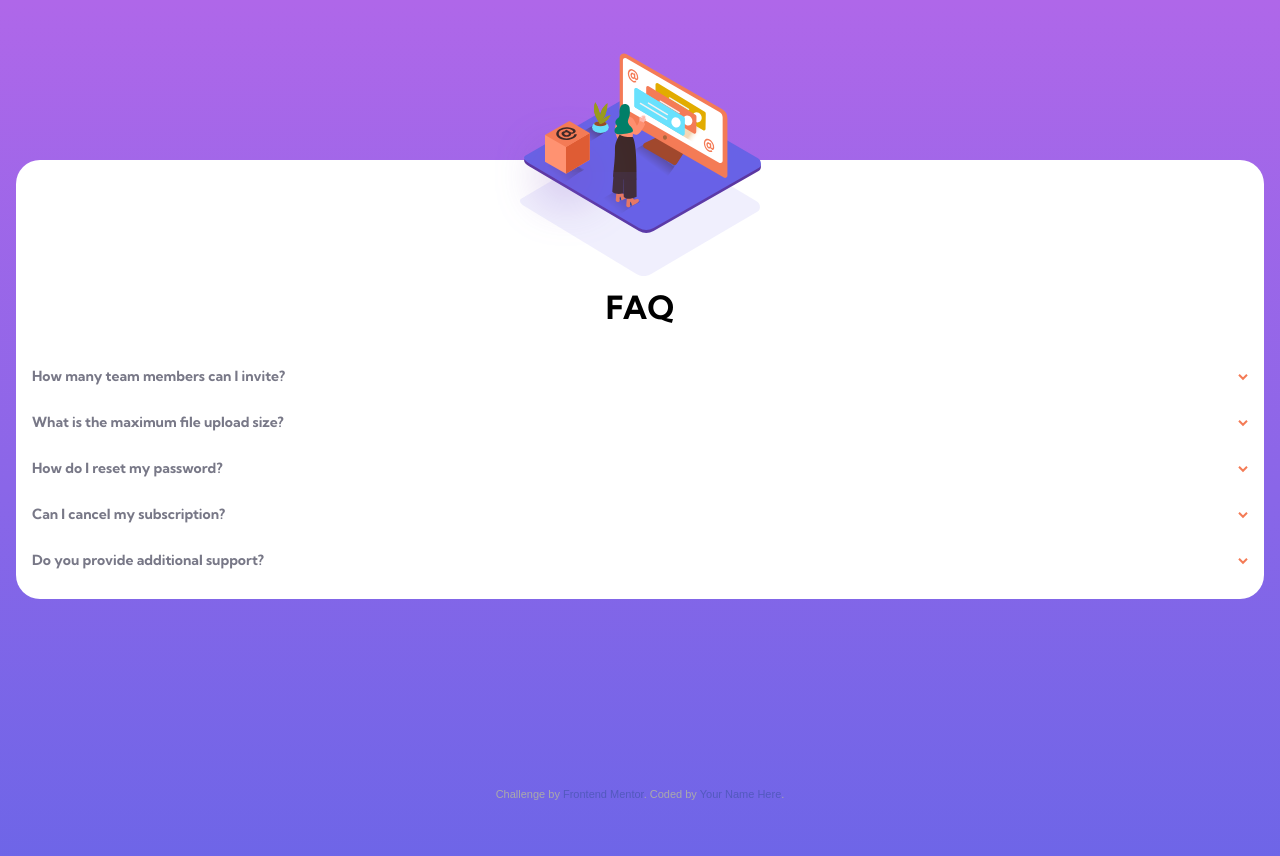
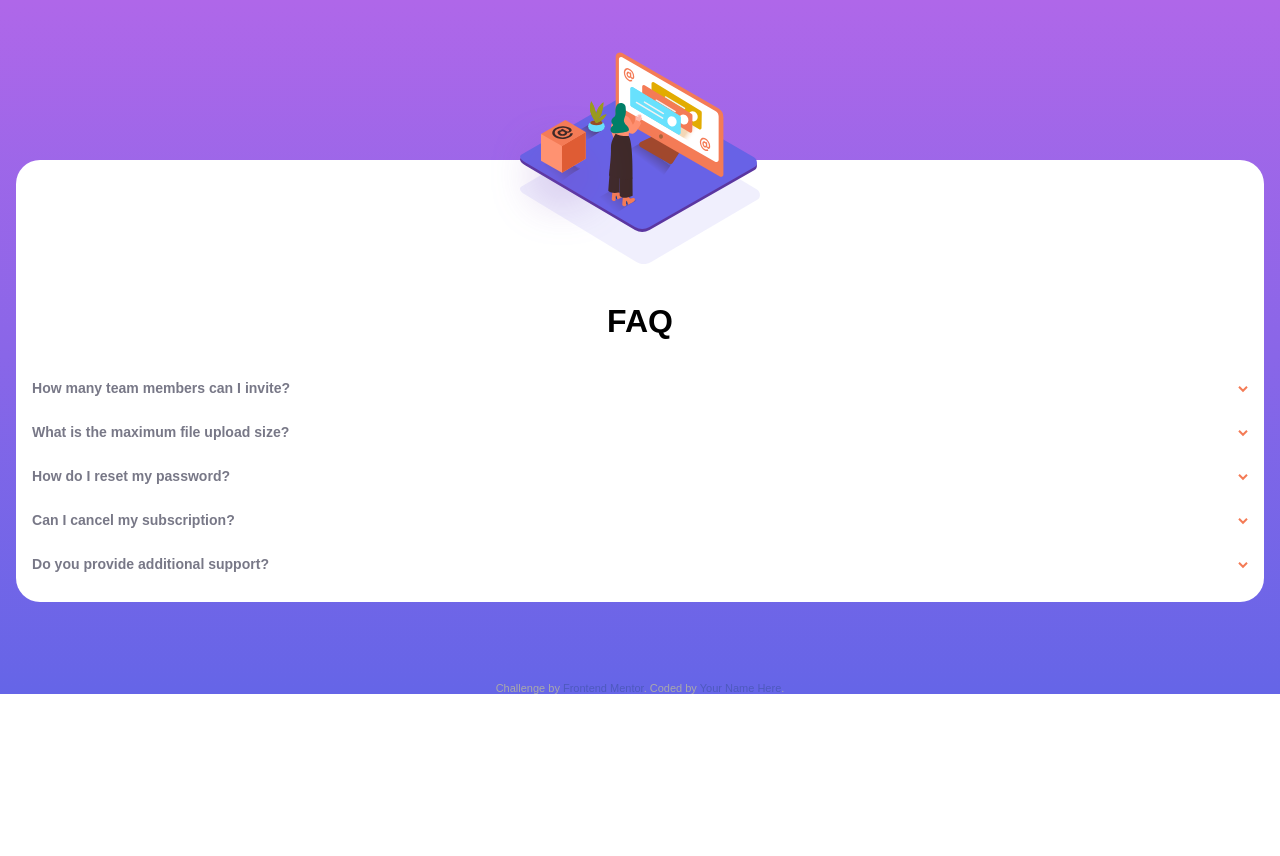
Before and after one commit to edgarfb/faq-accordion-card, a website: page index.html in a window 1280 px wide. After the commit the page ends 800 px from the top, so only its background shows below. Drawn offline with Linux system fonts and the light colour scheme.

Commit message:
I'm refactor the js file and html file and I changed clases on my stayles

```diff
--- a/btn.js
+++ b/btn.js
@@ -2,20 +2,21 @@
 
     let
         d = document,
+        cardFaqBox = Array.from(d.getElementsByClassName('card-faq-box'));
         btn = Array.from(d.getElementsByClassName('btn')),
-        p = Array.from(d.getElementsByClassName('info-hidden'));
+        p = Array.from(d.getElementsByClassName('info-hidden')),
+        faqTitle = Array.from(d.getElementsByClassName('faq-title'));
+
+    cardFaqBox.forEach(function faqEvent(el) {
+        el.addEventListener('click', function faqClick() {
+            //It return the index of the cardFaqBox clicked that will I use to show the <p> hidden and switch the arrow up and down
+            let i = cardFaqBox.indexOf(el);
+            btn[i].classList.toggle('btn-up');
+            p[i].classList.remove('p-hide');
+            p[i].classList.toggle('info-show');
+            faqTitle[i].classList.toggle('title-selected');
+        });
+    })
 
 
-        console.log(btn);
-
-    btn.forEach(el => {
-        el.addEventListener('click', function btnClick() {
-            //It return the index of the btn clicked that will I use to show the <p> hidden
-            let i = btn.indexOf(el);
-            el.classList.toggle('btn-up');
-            p[i].classList.remove('p-hide');
-            p[i].classList.toggle('info-show');
-        })
-    });
-
 })()
--- a/index.html
+++ b/index.html
@@ -1,68 +1,38 @@
 <!DOCTYPE html>
 <html lang="en">
-
 <head>
   <meta charset="UTF-8">
-  <meta name="viewport" content="width=device-width, initial-scale=1.0">
-  <!-- displays site properly based on user's device -->
+  <meta name="viewport" content="width=device-width, initial-scale=1.0"> <!-- displays site properly based on user's device -->
 
   <link rel="icon" type="image/png" sizes="32x32" href="./images/favicon-32x32.png">
-  <link rel="preconnect" href="https://fonts.gstatic.com">
-<link href="https://fonts.googleapis.com/css2?family=Kumbh+Sans:wght@400;700&display=swap" rel="stylesheet">
-  <link rel="stylesheet" href="./styles.css">
 
   <title>Frontend Mentor | FAQ Accordion Card</title>
+  <link rel="stylesheet" href="./styles.css">
 
   <!-- Feel free to remove these styles or customise in your own stylesheet 👍 -->
   <style>
-    .attribution {
-      font-size: 11px;
-      text-align: center;
-    }
-
-    .attribution a {
-      color: hsl(228, 45%, 44%);
-    }
+    .attribution { font-size: 11px; text-align: center; }
+    .attribution a { color: hsl(228, 45%, 44%); }
   </style>
 </head>
+<body>
 
-<body>
   <div class="container">
-    <div class="main-img main-img-lg">
-
-
-      <figure class="img-woman-box">
-        <img class="img-woman" src="./images/illustration-woman-online-mobile.svg" alt="woman">
-        <!-- <img class="img-woman-lg" src="./images/illustration-woman-online-desktop.svg" alt="woman"> -->
+    <div class="faq-container">
+      <div class="woman-box">
+        <figure class="bg-pattern">
+          <img src="./images/bg-pattern-mobile.svg" alt="Background pattern for mobile device">
+          <!-- <img class="bg-pattern-desk" src="./images/bg-pattern-desktop.svg" alt="Background pattern for desktop device"> -->
         </figure>
-      <figure class="img-bg-box">
-          <img class="img-bg" src="./images/bg-pattern-mobile.svg" alt="background image">
-          <!-- <img class="img-bg-lg" src="./images/bg-pattern-desktop.svg" alt="background image large"> -->
+        <figure class="woman-img">
+          <img src="./images/illustration-woman-online-mobile.svg" alt="woman image for mobile divece">
+          <!-- <img src="./images/illustration-woman-online-desktop.svg" alt="woman image for desktop devise"> -->
         </figure>
         <figure class="img-box">
-        <!-- <img src="./images/illustration-box-desktop.svg" alt="box"> -->
+          <!-- <img src="./images/illustration-box-desktop.svg" alt="A box ilustration for desktop device"> -->
         </figure>
-
       </div>
 
-
-
-    <!-- .main-img, .sec-img {
-      display: flex;
-      justify-content: center;
-      .img-woman {
-          position: absolute;
-          z-index: 10;
-          top: 11%;
-          margin-right: 30px;
-      }
-      .img-bg {
-          position: absolute;
-          z-index: 9;
-          top: 24%;
-          margin-right: 40pxs;
-      }
-  } -->
       <div class="card-container">
 
         <div class="card-container-lg">
@@ -73,7 +43,7 @@
           <div class="card-faq-box">
 
             <div class="card-faq-title">
-            <h3>How many team members can I invite?</h3>
+              <h3 class="faq-title">How many team members can I invite?</h3>
               <button class="btn">
                 <img src="./images/icon-arrow-down.svg" alt="arroy down">
               </button>
@@ -85,7 +55,7 @@
 
           <div class="card-faq-box">
             <div class="card-faq-title">
-            <h3>What is the maximum file upload size?</h3>
+              <h3 class="faq-title">What is the maximum file upload size?</h3>
               <button class="btn">
                 <img src="./images/icon-arrow-down.svg" alt="arroy down">
               </button>
@@ -95,7 +65,7 @@
 
           <div class="card-faq-box">
             <div class="card-faq-title">
-            <h3>How do I reset my password?</h3>
+              <h3 class="faq-title">How do I reset my password?</h3>
               <button class="btn">
                 <img src="./images/icon-arrow-down.svg" alt="arroy down">
               </button>
@@ -108,7 +78,7 @@
 
           <div class="card-faq-box">
             <div class="card-faq-title">
-            <h3>Can I cancel my subscription?</h3>
+              <h3 class="faq-title">Can I cancel my subscription?</h3>
               <button class="btn">
                 <img src="./images/icon-arrow-down.svg" alt="arroy down">
               </button>
@@ -118,7 +88,7 @@
 
           <div class="card-faq-box">
             <div class="card-faq-title">
-            <h3>Do you provide additional support?</h3>
+              <h3 class="faq-title">Do you provide additional support?</h3>
               <button class="btn">
                 <img src="./images/icon-arrow-down.svg" alt="arroy down">
               </button>
@@ -133,9 +103,12 @@
     Challenge by <a href="https://www.frontendmentor.io?ref=challenge" target="_blank">Frontend Mentor</a>.
     Coded by <a href="#">Your Name Here</a>.
   </div>
+  </div>
+
+
+
 
 
   <script src="./btn.js"></script>
 </body>
-
 </html>
--- a/styles.scss
+++ b/styles.scss
@@ -14,6 +14,7 @@ $gradient-blue: hsl(240, 73%, 65%);
 body {
     font-family: 'Kumbh Sans', sans-serif;
     font-size: 12px;
+    box-sizing: border-box;
 
 
 }
@@ -21,45 +22,40 @@ body {
 // MOBILE
 .container {
     background-image: linear-gradient(to top, $gradient-blue, $gradient-violet);
-    height: 100vh;
-    padding: 1rem;
-    padding-top: 10rem;
+    // The viewpor woks width ou padding.... margin??
     min-width: 350px;
-    position: relative;
 
 }
+.faq-container {
+    padding: 10rem 1rem 5rem 1rem;
+}
 
-.main-img {
+.woman-box {
+    background: white;
+    border-radius: 1.5rem 1.5rem 0 0;
     position: relative;
+    height: 100px;
     display: flex;
     justify-content: center;
+
     figure {
+        margin: 0;
+        border-radius: 1rem;
         position: absolute;
+        top: 0;
         z-index: 10;
     }
-    .img-woman-box {
-        top: -119px;
-        margin-left: 1rem;
+    .bg-pattern {
+        top: 0;
+    }
+    .woman-img {
+        top: -108px;
+        margin-right: 2rem;
     }
 }
 
 
-// .main-img, .sec-img {
-//     display: flex;
-//     justify-content: center;
-//     .img-woman {
-//         position: absolute;
-//         z-index: 10;
-//         top: 11%;
-//         margin-right: 30px;
-//     }
-//     .img-bg {
-//         position: absolute;
-//         z-index: 9;
-//         top: 24%;
-//         margin-right: 40pxs;
-//     }
-// }
+
 
 
 
@@ -67,8 +63,7 @@ body {
 .card-container {
     background: white;
     padding: 1rem;
-    padding-top: 100px;
-    border-radius: 1.5rem;
+    border-radius: 0 0 1.5rem 1.5rem;
     position: relative;
 
 
@@ -98,6 +93,9 @@ body {
 
         h3, p {
             color: $dark-grayish-blue;
+        }
+        .faq-title {
+            cursor: pointer;
         }
 
     }
@@ -135,6 +133,9 @@ body {
     animation-fill-mode: forwards;
     animation-timing-function: ease-out;
 }
+.title-selected {
+    color: $dark-blue !important;
+}
 
 // animation for accordion
 @keyframes show {
@@ -159,4 +160,5 @@ body {
 // desktop
 @media only screen and (min-width: 600px) {
 
+
 }
```
Also changed, not shown: styles.css, 1 other file. Lines whose indentation alone changed are shown as unchanged.
